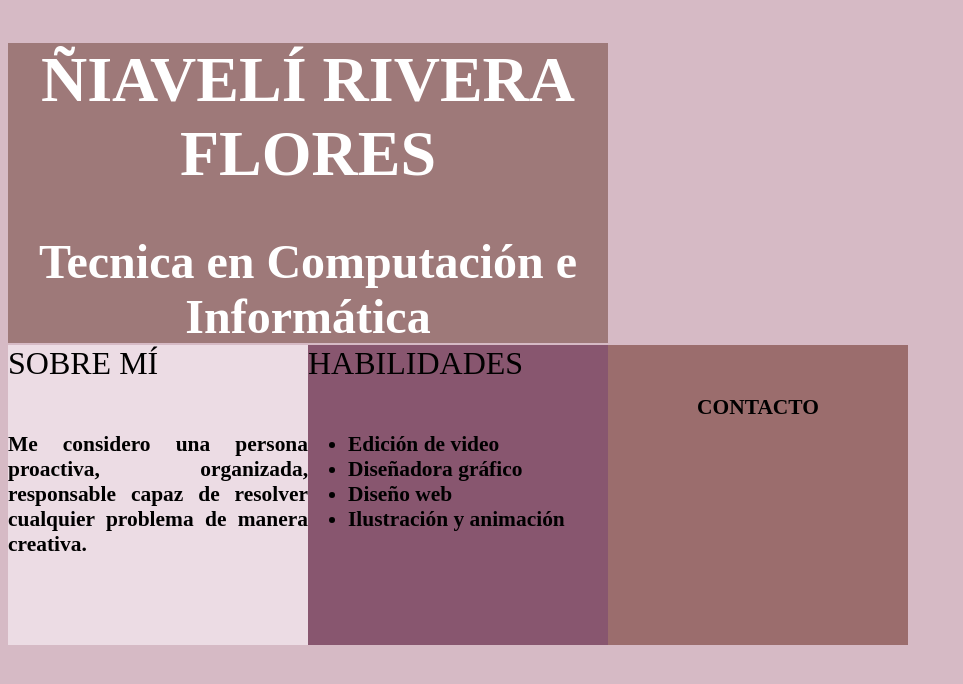
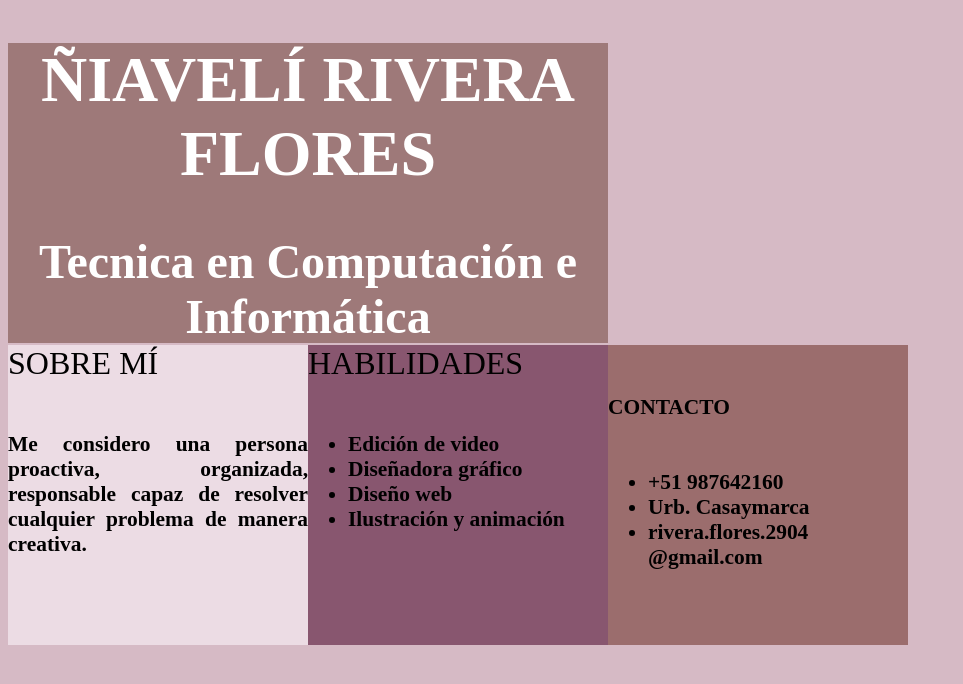
Before and after one commit to Niaveli/Proyecto-portafolio, a plain HTML site: page index.html in a window 1280 px wide. Shown: the whole page, without its empty margins (0-963 px from the left). Drawn offline with Linux system fonts and the light colour scheme.

Commit message:
Diseñando

```diff
--- a/estilo.css
+++ b/estilo.css
@@ -28,9 +28,5 @@ div{
     width: 300px;
     height: 300px;
     float: left;
+    text-align: justify;
 }
-section{
-    background-color: brown;
-    width:200px ;
-    height: 150px;
-}
--- a/index.html
+++ b/index.html
@@ -27,6 +27,15 @@
          </h6>
         </ul>
     </div>
-    <div class="caja3"><h6>CONTACTO</h6></div>
+    <div class="caja3"><h6>CONTACTO</h6>
+        <ul>
+            <h6>
+                <li>+51 987642160</li>
+                <li>Urb. Casaymarca</li>
+                <li>rivera.flores.2904
+                    @gmail.com</li>
+            </h6>
+        </ul>
+    </div>
 </body>
 </html>
```
Also changed, not shown: FOTO.jpeg (deleted).
